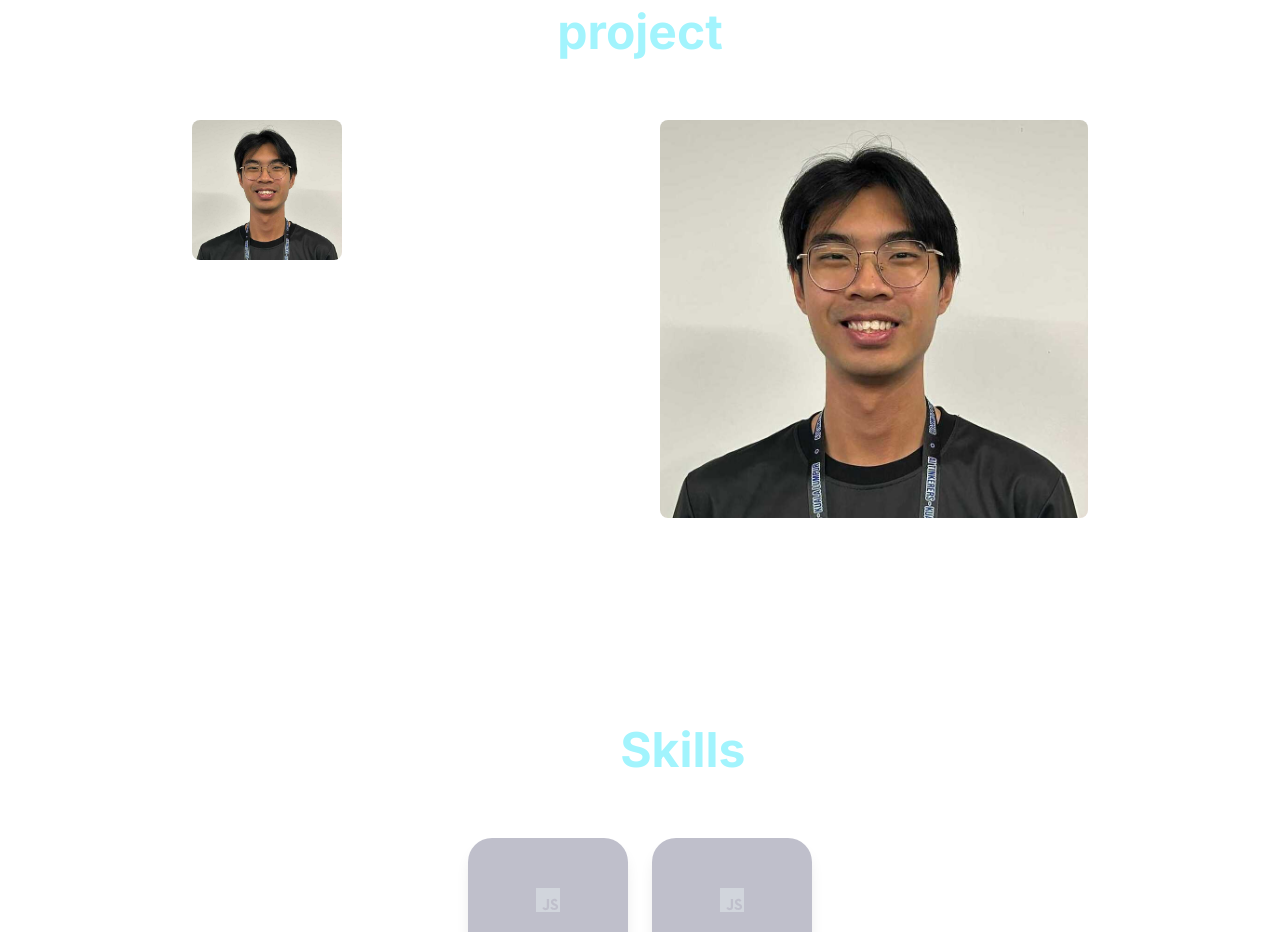
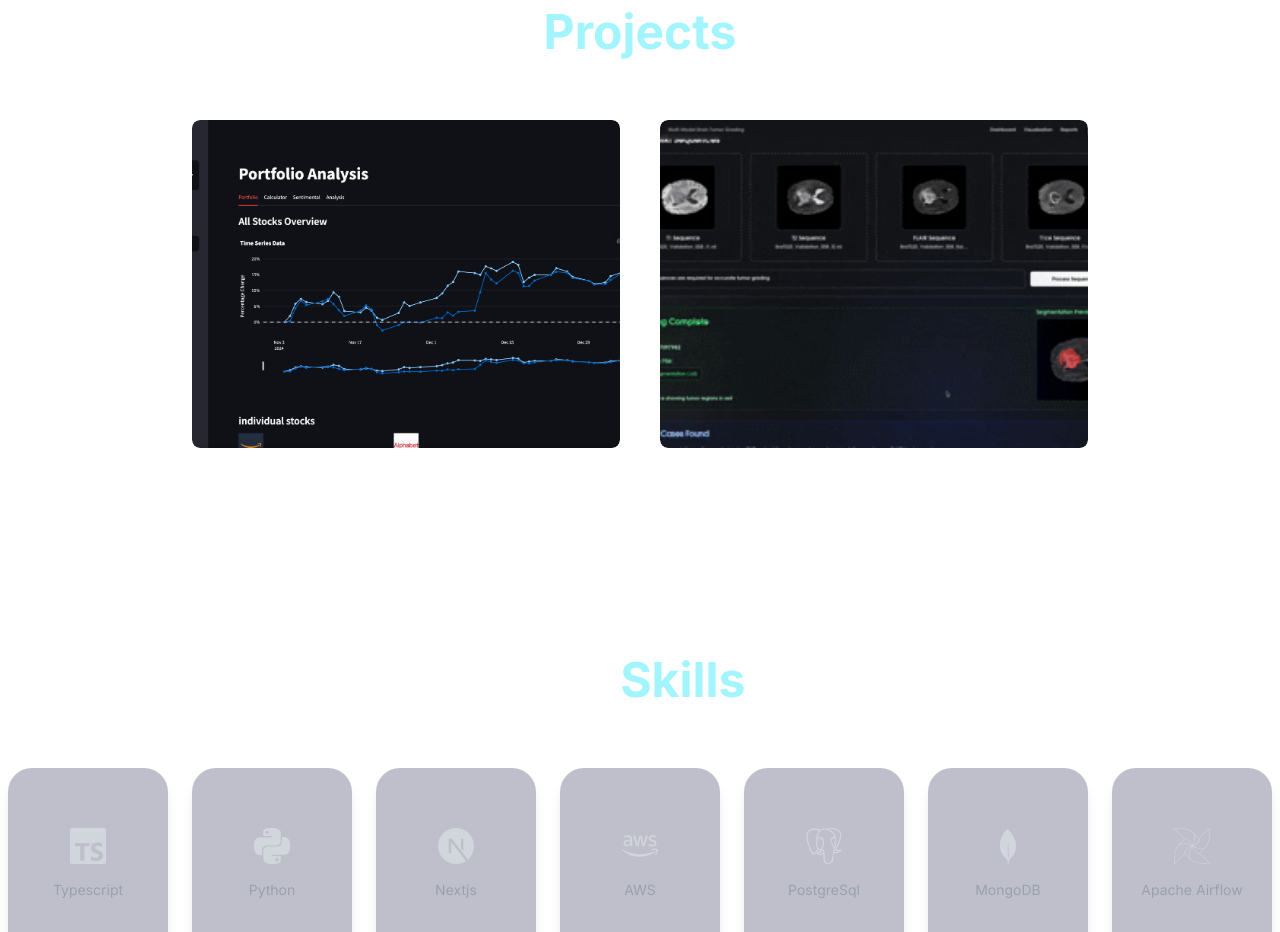
Before and after one commit to h4r1yzz/portfolio, a Next.js app: page / in a window 1280 px wide. Shown: the part 1740-2672 px from the top of the page. Built offline with nearby package versions, Linux system fonts and the light colour scheme.

Commit message:
feat: added project

```diff
--- a/component/Home/Hero/Hero.tsx
+++ b/component/Home/Hero/Hero.tsx
@@ -22,11 +22,11 @@ const Hero = () => {
                 <span className='text-cyan-200'> and experiences </span>
             </h1>
             <h2 data-aos='fade-up' data-aos-delay="400" className='mt-5 text-sm px-2 text-center sm:text-2xl font-medium flex items-center'>
-                Hi! I&apos;m harry  - a passionate
+                Hi! I&apos;m Harry Chandra Tsjan  - a passionate
                 <span className='text-cyan-200 font-bold'>
                     <Typewriter
                     options ={{
-                        strings: ['Frontend Developer', 'UI/UX Designer', 'Web Developer'],
+                        strings: ['AI Engineer', 'Data Science'],
                         autoStart: true,
                         loop: true,
                         delay: 50,
--- a/component/Home/Navbar/Nav.tsx
+++ b/component/Home/Navbar/Nav.tsx
@@ -44,7 +44,7 @@ const Nav = ({openNav}: Props) => {
                     <FaCode className='w-5 h-5 text-black' />
                 </div>
                 <h1 className='text-white text-xl font-bold hidden sm:block md:text-2xl'>
-                    HARRY
+                    Harry Chandra Tsjan
                 </h1>
             </div>
             {/* navlinks */}
--- a/component/Home/Projects/Project.tsx
+++ b/component/Home/Projects/Project.tsx
@@ -5,42 +5,67 @@ const Project = () => {
   return (
     <div id="projects" className='pt-16 pb-16'>
         <h1 className='text-center text-2xl md:text-4xl xl:text-5xl font-bold text-white'>
-            a small <br />
-            <span className='text-cyan-200'> project </span>
+            My <br />
+            <span className='text-cyan-200'> Projects </span>
         </h1>
         <div className='w-[70%] mx-auto grid grid-cols-1 md:grid-cols-2 gap-10 mt-16'>
-            {/* 1st project */}
+            {/* Stock Project */}
             <div data-aos="fade-up" data-aos-anchor-placement="top-center" data-aos-delay="0">
+                <a
+                    href="https://github.com/h4r1yzz/stock"
+                    target="_blank"
+                    rel="noopener noreferrer"
+                    className="block group cursor-pointer"
+                >
+                    <div className="relative overflow-hidden rounded-lg">
                         <Image
-                    src="/image/harry.jpg"
-                    alt="harry"
-                    width={150}
-                    height={150}
-                    className='rounded-lg'
+                            src="/image/stock.png"
+                            alt="Stock Analysis Project"
+                            width={400}
+                            height={700}
+                            className='rounded-lg w-full h-82 object-cover transition-transform duration-300 group-hover:scale-105'
                         />
-                <h1 className='mt-4 text-xl sm:text-2xl font-semibold text-white'>
-                    Modern finance
+                        <div className="absolute inset-0 bg-black/50 opacity-0 group-hover:opacity-100 transition-opacity duration-300 flex items-center justify-center">
+                            <span className="text-white font-semibold">View on GitHub</span>
+                        </div>
+                    </div>
+                    <h1 className='mt-4 text-xl sm:text-2xl font-semibold text-white group-hover:text-cyan-300 transition-colors duration-300'>
+                        Stock Analysis System
                     </h1>
                     <h1 className='pt-2 font-medium text-white/80'>
-                    Apps, ui
+                        Data Science, Python, AI
                     </h1>
+                </a>
             </div>
-            {/* 2nd project */}
+            {/* Healthcare Project */}
             <div data-aos="fade-up" data-aos-anchor-placement="top-center" data-aos-delay="100">
-                <Image
-                    src="/image/harry.jpg"
-                    alt="harry"
-                    width={850}
-                    height={650}
-                    className='rounded-lg'
+                <a
+                    href="https://github.com/h4r1yzz/Healthcare"
+                    target="_blank"
+                    rel="noopener noreferrer"
+                    className="block group cursor-pointer"
+                >
+                    <div className="relative overflow-hidden rounded-lg">
+                        <img
+                            src="/image/healthcare.gif"
+                            alt="Healthcare Project"
+                            width={400}
+                            height={700}
+                            className='rounded-lg w-full h-82 object-cover transition-transform duration-300 group-hover:scale-105'
                         />
-                <h1 className='mt-4 text-xl sm:text-2xl font-semibold text-white'>
-                    Modern finance
+                        <div className="absolute inset-0 bg-black/50 opacity-0 group-hover:opacity-100 transition-opacity duration-300 flex items-center justify-center">
+                            <span className="text-white font-semibold">View on GitHub</span>
+                        </div>
+                    </div>
+                    <h1 className='mt-4 text-xl sm:text-2xl font-semibold text-white group-hover:text-cyan-300 transition-colors duration-300'>
+                        Healthcare Management System
                     </h1>
                     <h1 className='pt-2 font-medium text-white/80'>
-                    Apps, ui
+                        AI, Machine Learning, Healthcare
                     </h1>
+                </a>
             </div>
+
         </div>
     </div>
   )
--- a/component/Home/Skills/Skills.tsx
+++ b/component/Home/Skills/Skills.tsx
@@ -1,19 +1,37 @@
 "use client";
 
 import React from 'react'
-import { SiJavascript } from 'react-icons/si'
+import { SiAmazonwebservices, SiApacheairflow, SiJavascript, SiMongodb, SiNextdotjs, SiPostgresql, SiPython, SiTypescript } from 'react-icons/si'
 import Tilt from "react-parallax-tilt";
 
 const skills =[
     {
-        name:'JavaScript',
-        icon: <SiJavascript/>,
-        percentage: 92,
+        name:'Typescript',
+        icon: <SiTypescript/>
     },
     {
-        name:'JavaScripfdsfst',
-        icon: <SiJavascript/>,
-        percentage: 92,
+        name:'Python',
+        icon: <SiPython/>
+    },
+    {
+        name:'Nextjs',
+        icon: <SiNextdotjs/>
+    },
+    {
+        name:'AWS',
+        icon: <SiAmazonwebservices/>
+    },
+    {
+        name:'PostgreSql',
+        icon: <SiPostgresql/>
+    },
+    {
+        name:'MongoDB',
+        icon: <SiMongodb/>
+    },
+    {
+        name:'Apache Airflow',
+        icon: <SiApacheairflow/>
     }
 ]
 
@@ -28,12 +46,9 @@ const Skills = () => {
                 return (
                     <Tilt key={skil.name} scale={1.5} transitionSpeed={400}>
                         <div data-aos="flip-right" data-aos-anchor-placement="top-center" data-aos-delay={i * 100} className='bg-[#14134145] text-center w-40 h-48 rounded-3xl flex flex-col items-center justify-center shadow-lg transition hover:scale-105'>
-                            <div className='text-2xl mb-4 text-gray-300'>
+                            <div className='text-4xl mb-4 text-gray-300'>
                                 {skil.icon}
                             </div>
-                            <p className='text-2xl font-semibold'>
-                                {skil.percentage}%
-                            </p>
                             <p className='text-sm text-gray-400'>
                                 {skil.name}
                             </p>
```
Also changed, not shown: public/image/healthcare.gif (added), public/image/stock.png (added). Lines whose indentation alone changed are shown as unchanged.
